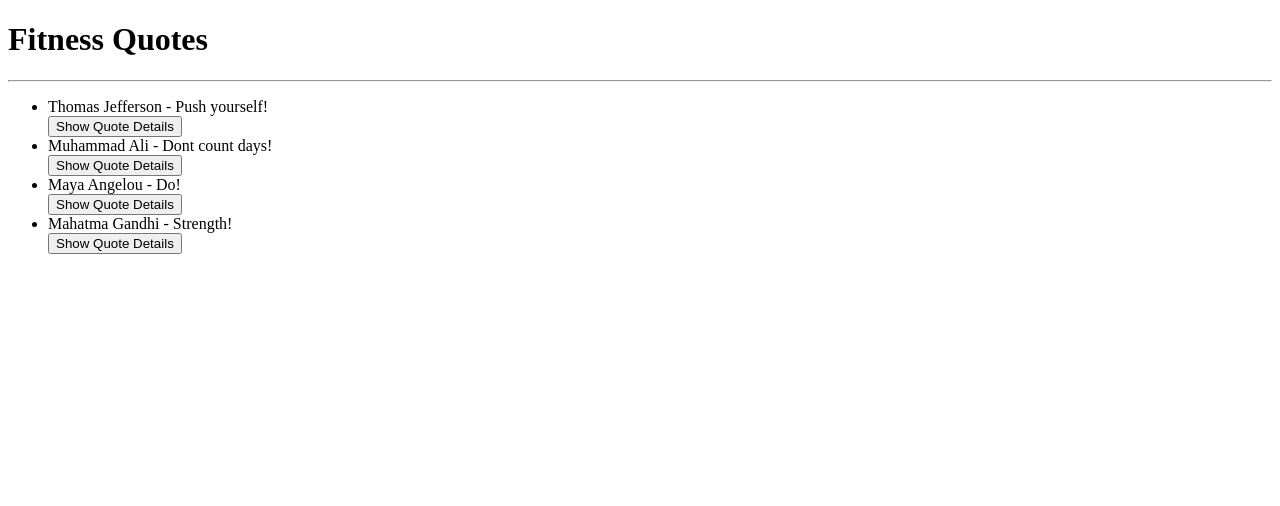
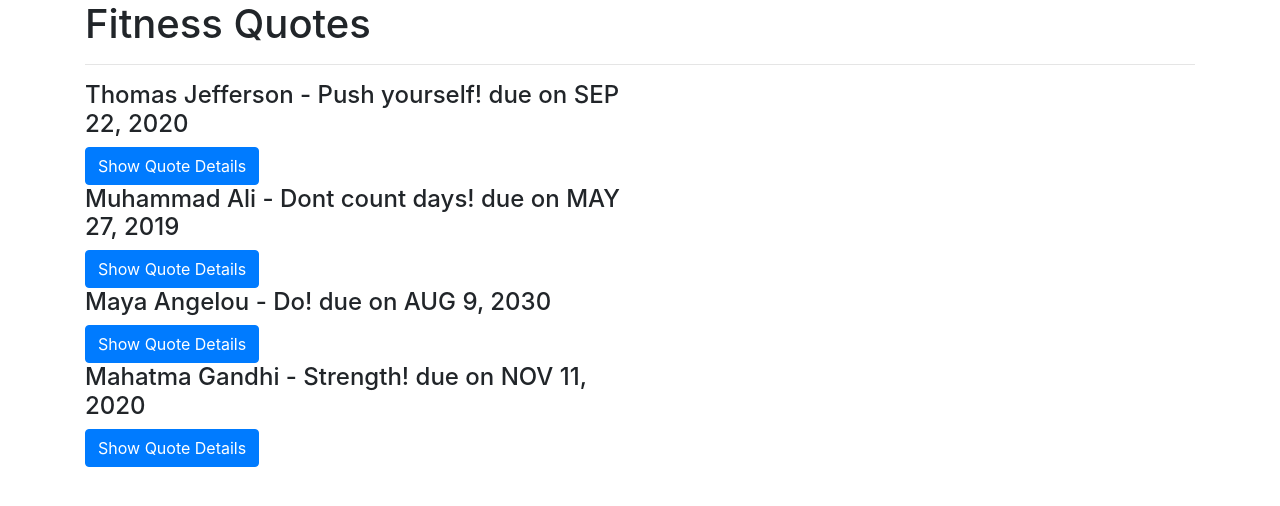
Before and after one commit to NNJAMBI/Fitness-Quotes, an Angular app: page / in a window 1280 px wide. Shown: the top 506 px of the page. Built offline with nearby package versions, Linux system fonts and the light colour scheme.

Commit message:
add highlight directive and delete

```diff
--- a/package.json
+++ b/package.json
@@ -19,6 +19,8 @@
     "@angular/platform-browser": "~10.1.2",
     "@angular/platform-browser-dynamic": "~10.1.2",
     "@angular/router": "~10.1.2",
+    "bootstrap": "^4.5.2",
+    "popper": "^1.0.1",
     "rxjs": "~6.6.0",
     "tslib": "^2.0.0",
     "zone.js": "~0.10.2"
--- a/src/app/app.module.ts
+++ b/src/app/app.module.ts
@@ -5,13 +5,15 @@ import { AppComponent } from './app.component';
 import { QuoteComponent } from './quote/quote.component';
 import { QuoteDetailComponent } from './quote-detail/quote-detail.component';
 import { DateCountPipe } from './date-count.pipe';
+import { HighlightDirective } from './highlight.directive';
 
 @NgModule({
   declarations: [
     AppComponent,
     QuoteComponent,
     QuoteDetailComponent,
-    DateCountPipe
+    DateCountPipe,
+    HighlightDirective
   ],
   imports: [
     BrowserModule
--- a/src/app/date-count.pipe.ts
+++ b/src/app/date-count.pipe.ts
@@ -5,8 +5,18 @@ import { Pipe, PipeTransform } from '@angular/core';
 })
 export class DateCountPipe implements PipeTransform {
 
-  transform(value: unknown, ...args: unknown[]): unknown {
-    return null;
+  transform(value: any): number {
+    let today:Date = new Date(); //get current date and time
+    let todayWithNoTime:any = new Date(today.getFullYear(), today.getMonth(), today.getDate())
+    var dateDifference = Math.abs(value - todayWithNoTime) //returns value in miliseconds
+    const secondsInDay = 86400; //60 seconds * 60 minutes in an hour * 24 hours in a day
+    var dateDifferenceSeconds = dateDifference*0.001; //converts miliseconds to seconds
+    var dateCounter = Math.trunc(dateDifferenceSeconds/secondsInDay);
+
+    if (dateCounter >= 1 && value > todayWithNoTime){
+      return dateCounter;
+    }else{
+      return 0;
+    }
   }
-
 }
--- /dev/null
+++ b/src/app/highlight.directive.ts
@@ -0,0 +1,18 @@
+import { Directive ,ElementRef, Input, HostListener} from '@angular/core';
+
+@Directive({
+  selector: '[appHighlight]'
+})
+export class HighlightDirective {
+  constructor(private elem: ElementRef) { }
+
+  // @HostListener("click") upVotes() {
+  //   this.highlight("highlight")
+  // }
+  @HostListener("dblclick") onDoubleClicks() {
+    this.highlight("highlight")
+  }
+  private highlight(highlight: string){
+    this.elem.nativeElement.style.backgroundColor = 'yellow';//style will be fill with yellow as bg color on click trigger
+  }
+}
--- a/src/app/quote-detail/quote-detail.component.html
+++ b/src/app/quote-detail/quote-detail.component.html
@@ -1,2 +1,3 @@
 <p>{{quote.description}}</p>
-<button (click)= 'quoteComplete(true)'Complete></button>
+<!-- <p>This quote will be complete in {{quote.completeDate|dateCount}} days</p> -->
+<button (click)= 'quoteDelete(true)'>Delete Quote</button>
--- a/src/app/quote-detail/quote-detail.component.ts
+++ b/src/app/quote-detail/quote-detail.component.ts
@@ -11,10 +11,13 @@ export class QuoteDetailComponent implements OnInit {
   @Input() quote: Quote;
   @Output() isComplete = new EventEmitter<boolean>();
 
-  goalComplete(complete:boolean){
+  quoteComplete(complete:boolean){
     this.isComplete.emit(complete);
   }
 
+  quoteDelete(complete:boolean){
+    this.isComplete.emit(complete);
+  }
 
   constructor() { }
 
--- a/src/app/quote.ts
+++ b/src/app/quote.ts
@@ -1,7 +1,7 @@
 export class Quote {
-showDescriptiption: boolean
-constructor(public id: number, public name: string,  public description: string){
-  this.showDescriptiption=false;
+showDescription: boolean
+constructor(public id: number, public name: string,  public description: string, public completeDate: Date){
+  this.showDescription=false;
 }
 
     }
--- a/src/app/quote/quote.component.html
+++ b/src/app/quote/quote.component.html
@@ -1,13 +1,33 @@
-<div>
+<!-- <div>
     <h1> Fitness Quotes</h1>
     <hr>
     <ul>
         <div *ngFor='let quote of quotes;let i = index'>
-            <li>{{quote.name}} </li>
-            <button (click)='toggleDetails(i)'>Show Quote Details</button>
-            <app-quote-detail *ngIf='quote.showDescription' [quote]='quote' (isComplete)='quoteComplete($event,i)'>
+            <li appHighlight>{{quote.name}} </li>
+             <button (click)='toggleDetails(i)'>Show Quote Details</button>
+            <app-quote-detail *ngIf='quote.showDescription' [quote]='quote' (isComplete)='deletequote($event,i)'>
             </app-quote-detail>
         </div>
     </ul>
 
-</div>
+</div> -->
+<div class="container">
+    <h1>Fitness Quotes</h1>
+    <hr>
+
+    <div class="row">
+      <div class="col-md-6">
+        <div *ngFor='let quote of quotes;let i = index'>
+          <div>
+            <h4 id={{i}} appHighlight>{{quote.name}} due on {{quote.completeDate|date|uppercase}}</h4>
+            <button (click)='toggleDetails(i)' class="btn btn-primary">Show Quote Details</button>
+          </div>
+
+          <div *ngIf='quote.showDescription'>
+            <app-quote-detail  [quote]='quote' (isComplete) = 'deleteQuote($event,i)'></app-quote-detail>
+          </div>
+        </div>
+      </div>
+    </div>
+
+  </div>
--- a/src/app/quote/quote.component.ts
+++ b/src/app/quote/quote.component.ts
@@ -9,14 +9,14 @@ import { Quote } from '../quote';
 
 export class QuoteComponent implements OnInit {
   quotes: Quote[] = [
-    new Quote(1, 'Thomas Jefferson - Push yourself!', 'If you want something you’ve never had, you must be willing to do something you’ve never done'),
-    new Quote(2, 'Muhammad Ali - Dont count days!', 'Nothing will work unless you do'),
-    new Quote(3, 'Maya Angelou - Do!', 'Don’t count the days, make the days count'),
-    new Quote(4, 'Mahatma Gandhi - Strength!', 'Strength does not come from physical capacity. It comes from an indomitable will'),
+    new Quote(1, 'Thomas Jefferson - Push yourself!', 'If you want something you’ve never had, you must be willing to do something you’ve never done', new Date(2020,8,22)),
+    new Quote(2, 'Muhammad Ali - Dont count days!', 'Nothing will work unless you do', new Date(2019,4,27)),
+    new Quote(3, 'Maya Angelou - Do!', 'Don’t count the days, make the days count', new Date(2030,7,9)),
+    new Quote(4, 'Mahatma Gandhi - Strength!', 'Strength does not come from physical capacity. It comes from an indomitable will', new Date(2020,10,11)),
   ];
 
 toggleDetails(index) {
-  this.quotes[index].showDescriptiption = !this.quotes[index].showDescriptiption;
+  this.quotes[index].showDescription = !this.quotes[index].showDescription;
 }
 
 completeQuote(isComplete, index){
@@ -24,6 +24,16 @@ completeQuote(isComplete, index){
     this.quotes.splice(index,1);
   }
 }
+deletequote(isComplete, index){
+  if (isComplete) {
+    let toDelete = confirm(`Are you sure you want to delete ${this.quotes[index].name}?`)
+
+    if (toDelete){
+      this.quotes.splice(index,1)
+    }
+  }
+}
+
   constructor() { }
 
   ngOnInit() {
--- a/src/styles.css
+++ b/src/styles.css
@@ -1 +1 @@
-/* You can add global styles to this file, and also import other style files */
+@import "~bootstrap/dist/css/bootstrap.css"
```
Also changed, not shown: 2 other files (tests, documents, lock files or other folders).
